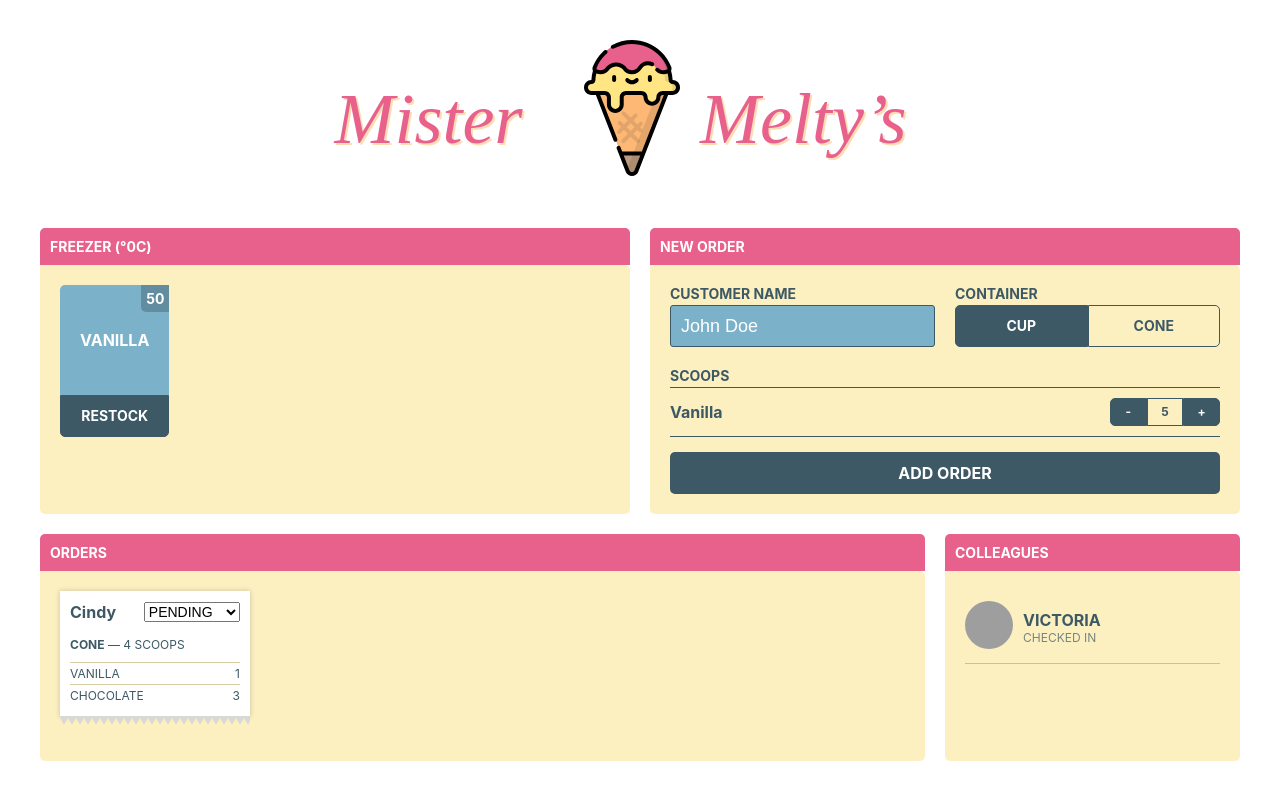
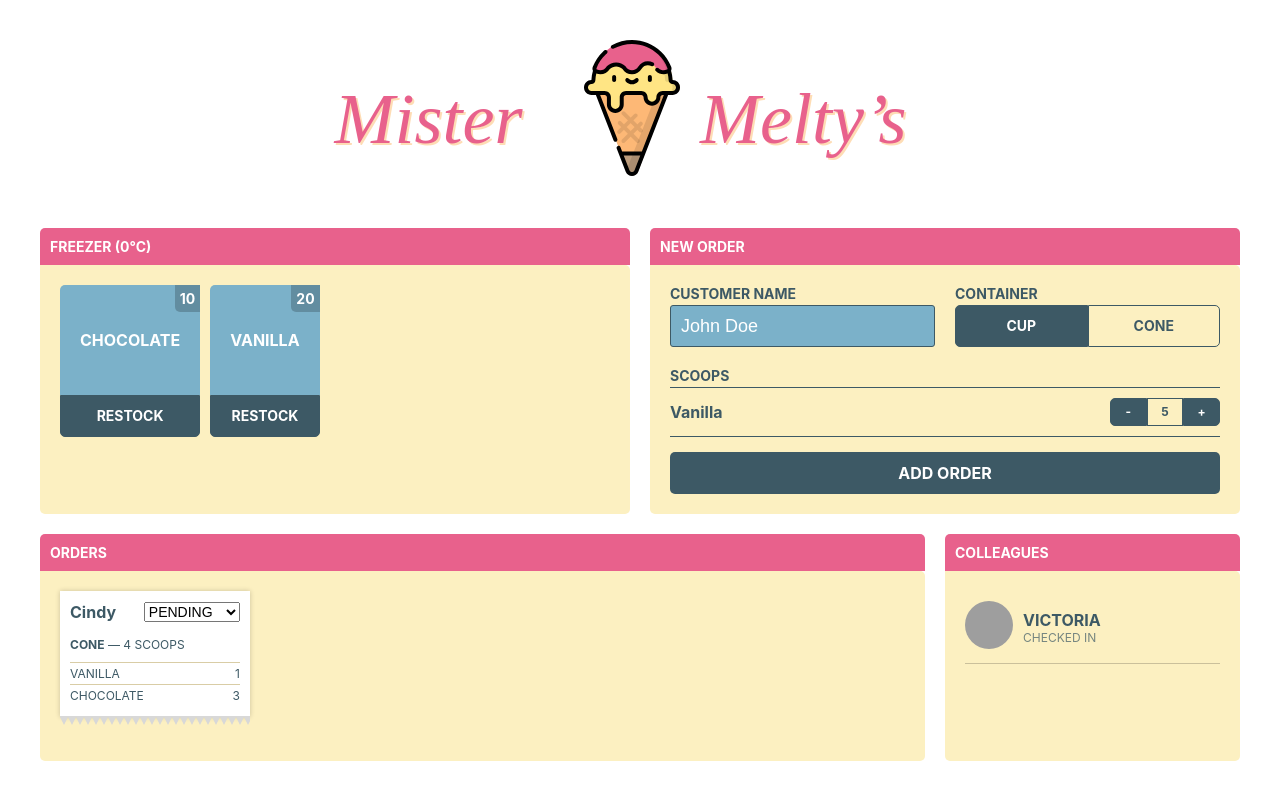
Before and after one commit to vikttorj/ice-cream-shop, a React (Create React App) app: page / in a window 1280 px wide. Built offline with nearby package versions, Linux system fonts and the light colour scheme; grey boxes are pictures that could not be loaded.

Commit message:
store flavor default

```diff
--- a/src/components/Freezer/Freezer.js
+++ b/src/components/Freezer/Freezer.js
@@ -3,11 +3,24 @@
 import Panel from '../Panel/Panel';
 import FreezerFlavor from '../FreezerFlavor/FreezerFlavor';
 
+import store from '../../store'
+
 class Freezer extends Component {
+  state = {
+    flavors: store.getState().freezer.icecreams,
+    temperature: store.getState().freezer.temperature
+  }
   render() {
+    console.log(this.state)
+    const flavors = this.state.flavors;
+    const freezerFlavors = Object.keys(flavors).map( flavorsName =>
+      <FreezerFlavor
+        key={flavorsName}
+        flavorName={flavorsName}
+        scoops={flavors[flavorsName]} />);
     return (
-      <Panel title="Freezer (°0C)">
-        <FreezerFlavor flavorName="Vanilla" scoops={50} />
+      <Panel title={`Freezer (${this.state.temperature}°C)`}>
+        { freezerFlavors }
       </Panel>
     );
   }
--- a/src/components/FreezerFlavor/FreezerFlavor.css
+++ b/src/components/FreezerFlavor/FreezerFlavor.css
@@ -1,6 +1,7 @@
 .freezer-flavor {
   display: inline-block;
   color: #fff;
+  margin-right: 10px;
 }
 
 .freezer-flavor__inner {
--- a/src/ducks/freezer.js
+++ b/src/ducks/freezer.js
@@ -7,8 +7,11 @@
 }
 
 const DEFAULT_STATE = {
-    temperature: null,
-    icecreams: {}
+    temperature: 0,
+    icecreams: {
+        [flavors.CHOCOLATE]: 10,
+        [flavors.VANILLA]: 20,
+    }
 }
 
 // ACTIONS //////////////////////////////////////////////
--- a/src/index.js
+++ b/src/index.js
@@ -1,6 +1,14 @@
 import React from "react";
-import ReactDOM from "react-dom";
 import App from './components/App/App'
 
+import { createRoot } from "react-dom/client";
 
-ReactDOM.render(<App/>, document.getElementById('root'))
+
+
+const rootElement = document.getElementById("root");
+const root = createRoot(rootElement);
+root.render(
+//   <React.StrictMode>
+    <App />
+//   </React.StrictMode>
+);
```
